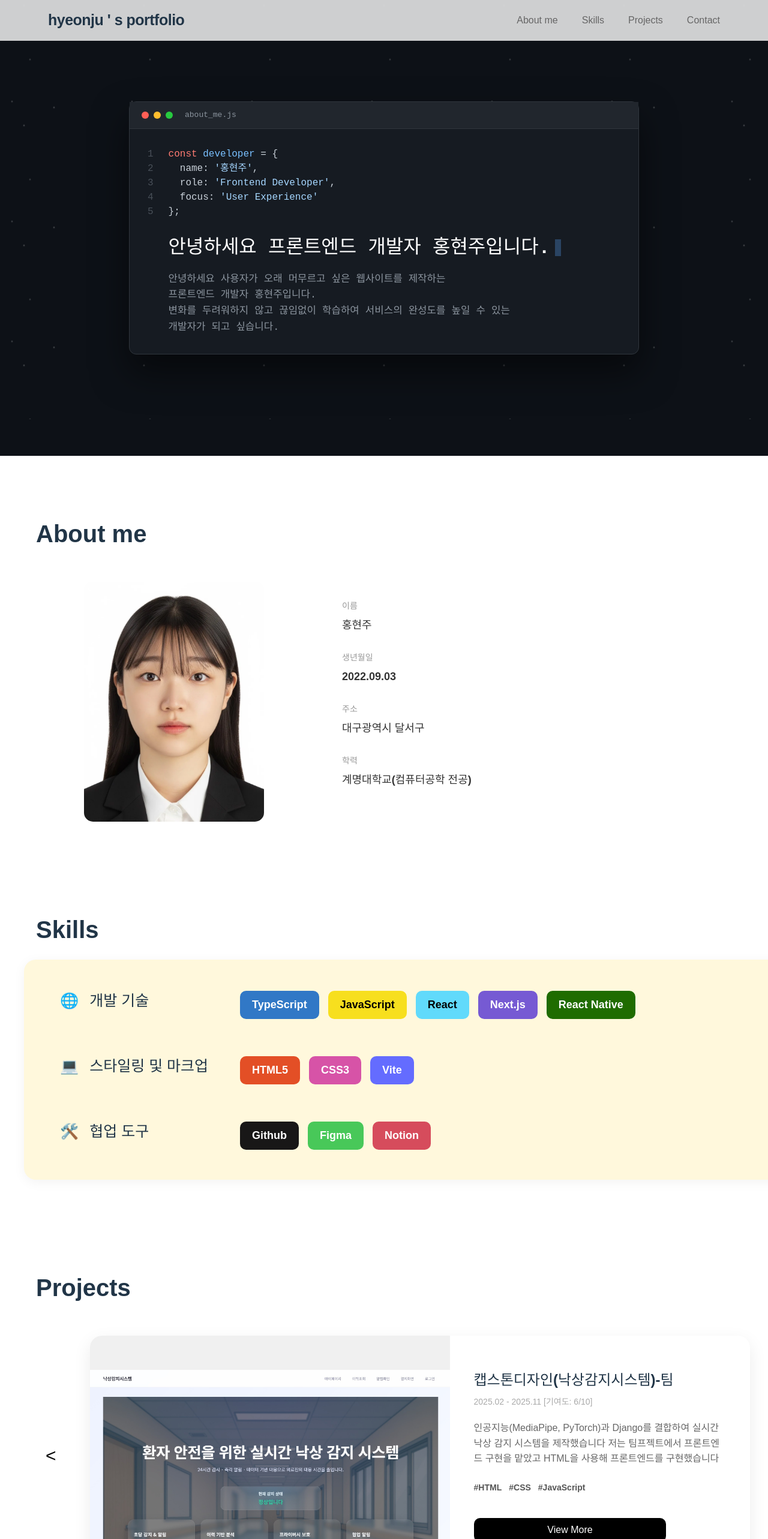
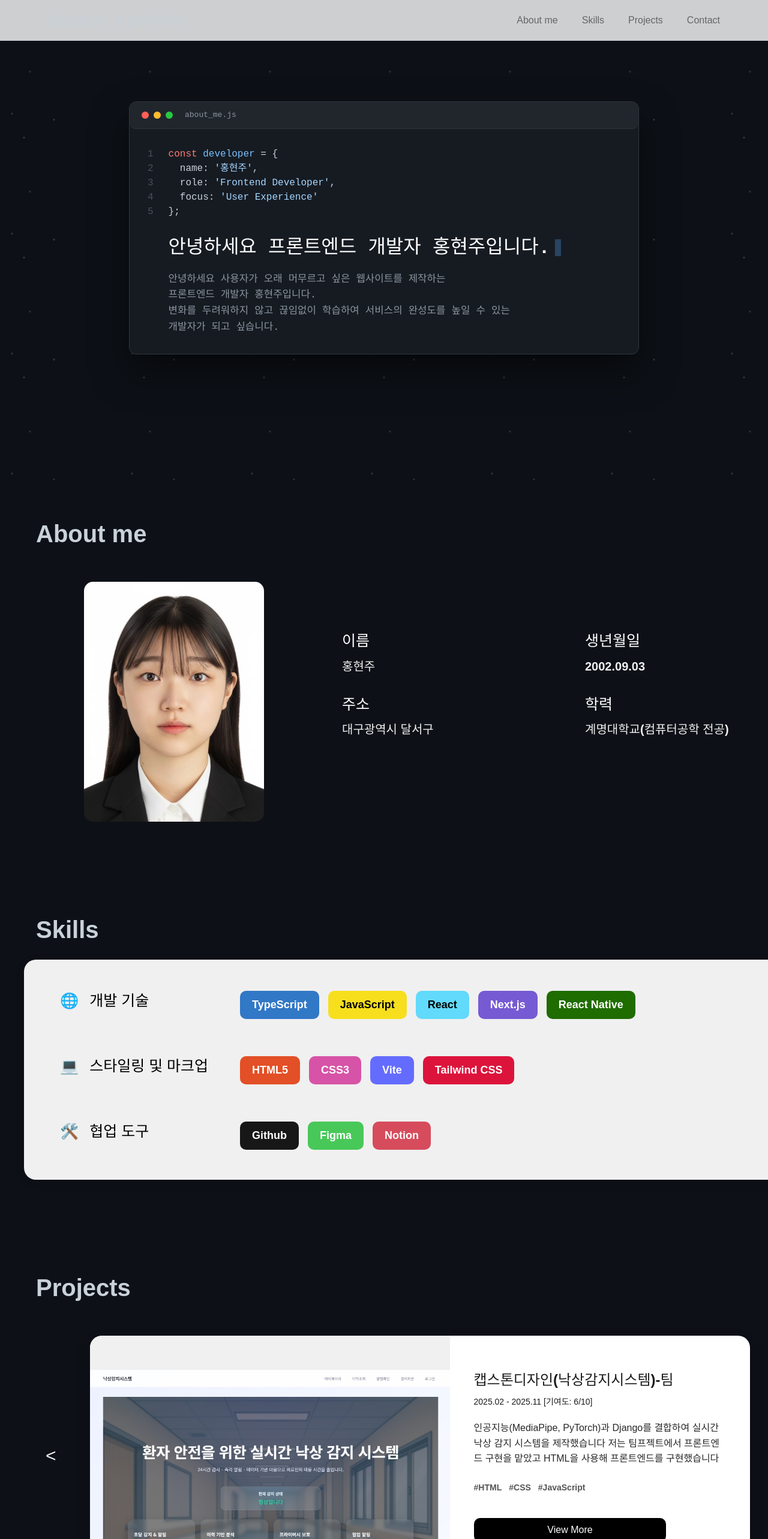
Before and after one commit to hyeonju093/my-portfolio, a React (Vite) app: page / in a window 1280 px wide. Shown: the top 2566 px of the page at 60% size. Built offline with nearby package versions, Linux system fonts and the light colour scheme; a web font is replaced by a local one.

Commit message:
디자인 수정 및 오타 점검

```diff
--- a/src/App.css
+++ b/src/App.css
@@ -1,13 +1,13 @@
 @font-face {
-  font-family: 'esamanru';
-  src: url('./font/esamanru Medium.ttf') format('truetype');
+  font-family: "esamanru";
+  src: url("./font/esamanru Medium.ttf") format("truetype");
   font-weight: 500;
   font-style: normal;
 }
 
 @font-face {
-  font-family: 'ThinDungGuenMo';
-  src: url('./font/ThinDungGeunMo.ttf') format('truetype');
+  font-family: "ThinDungGuenMo";
+  src: url("./font/ThinDungGeunMo.ttf") format("truetype");
   font-weight: normal;
   font-style: normal;
 }
@@ -17,22 +17,25 @@
 .code-content,
 .line-numbers,
 .typing-title {
-  font-family: 'ThinDungGuenMo', monospace !important;
+  font-family: "ThinDungGuenMo", monospace !important;
 }
 
 * {
   margin: 0;
   padding: 0;
   box-sizing: border-box;
-  font-family: 'esamanru', sans-serif !important;
+  font-family: "esamanru", sans-serif !important;
 }
 
-body, html {
+body,
+html {
   margin: 0;
   padding: 0;
   width: 100%;
   overflow-x: hidden;
   scroll-behavior: smooth;
+  background-color: #0d1117;
+  color: #c9d1d9;
 }
 
 .App {
@@ -41,7 +44,6 @@ body, html {
   margin: 0;
   padding: 0;
 }
-
 
 /* 1. Header & Nav */
 .navbar {
@@ -94,28 +96,38 @@ body, html {
   display: flex;
   justify-content: center;
   align-items: center;
-  background-color: #0d1117;
+  background-color: transparent;
   position: relative;
   overflow: hidden;
   padding: 0 20px;
 }
 
 .stars {
-  position: absolute;
-  top: 0; left: 0; width: 100%; height: 100%;
+  position: fixed;
+  top: 0;
+  left: 0;
+  width: 100%;
+  height: 100%;
   background-image:
-    radial-gradient(2px 2px at 20px 30px, #eee, rgba(0,0,0,0)),
-    radial-gradient(2px 2px at 40px 70px, #fff, rgba(0,0,0,0)),
-    radial-gradient(2px 2px at 50px 160px, #ddd, rgba(0,0,0,0)),
-    radial-gradient(2px 2px at 90px 40px, #fff, rgba(0,0,0,0));
+    radial-gradient(2px 2px at 20px 30px, #eee, rgba(0, 0, 0, 0)),
+    radial-gradient(2px 2px at 40px 70px, #fff, rgba(0, 0, 0, 0)),
+    radial-gradient(2px 2px at 50px 160px, #ddd, rgba(0, 0, 0, 0)),
+    radial-gradient(2px 2px at 90px 40px, #fff, rgba(0, 0, 0, 0));
   background-size: 200px 200px;
+  background-repeat: repeat;
   opacity: 0.3;
-  animation: starsAnimation 100s linear infinite;
+  animation: starsAnimation 30s linear infinite;
+  pointer-events: none;
+  z-index: 0;
 }
 
 @keyframes starsAnimation {
-  from { transform: translateY(0); }
-  to { transform: translateY(-1000px); }
+  from {
+    background-position: 0 0;
+  }
+  to {
+    background-position: 0 -200px;
+  }
 }
 
 .code-window {
@@ -136,24 +148,38 @@ body, html {
   display: flex;
   align-items: center;
   border-bottom: 1px solid #30363d;
+  border-radius: 10px;
 }
 
-.action-buttons { display: flex; gap: 8px; }
-.dot { width: 12px; height: 12px; border-radius: 50%; }
-.red { background: #ff5f56; }
-.yellow { background: #ffbd2e; }
-.green { background: #27c93f; }
+.action-buttons {
+  display: flex;
+  gap: 8px;
+}
+.dot {
+  width: 12px;
+  height: 12px;
+  border-radius: 50%;
+}
+.red {
+  background: #ff5f56;
+}
+.yellow {
+  background: #ffbd2e;
+}
+.green {
+  background: #27c93f;
+}
 .file-tab {
   color: #8b949e;
   font-size: 13px;
-  font-family: 'monospace';
+  font-family: "monospace";
   margin-left: 20px;
 }
 
 .code-body {
   display: flex;
   padding: 30px;
-  font-family: 'Consolas', 'Monaco', 'Courier New', monospace;
+  font-family: "Consolas", "Monaco", "Courier New", monospace;
 }
 
 .line-numbers {
@@ -172,12 +198,18 @@ body, html {
   line-height: 1.5;
 }
 
-.keyword { color: #ff7b72; }
-.variable { color: #79c0ff; }
-.string { color: #a5d6ff; }
+.keyword {
+  color: #ff7b72;
+}
+.variable {
+  color: #79c0ff;
+}
+.string {
+  color: #a5d6ff;
+}
 
 .hero h2 {
-  font-size: 2.0rem !important;
+  font-size: 2rem !important;
   color: #ffffff;
   margin-top: 25px;
   margin-bottom: 15px;
@@ -203,14 +235,21 @@ body, html {
 }
 
 @keyframes fadeInUp {
-  from { opacity: 0; transform: translateY(30px); }
-  to { opacity: 1; transform: translateY(0); }
+  from {
+    opacity: 0;
+    transform: translateY(30px);
+  }
+  to {
+    opacity: 1;
+    transform: translateY(0);
+  }
 }
 
 @keyframes blink {
-  50% { opacity: 0; }
+  50% {
+    opacity: 0;
+  }
 }
-
 
 /* 3. About Me */
 .about-section {
@@ -219,6 +258,7 @@ body, html {
   margin-top: 100px;
   padding: 0 40px;
   align-items: center;
+  /* background-color: #0d1117; */
 }
 
 .section-title {
@@ -258,12 +298,13 @@ body, html {
 }
 
 .about-content {
+  margin-top: 50px;
   flex: 1;
 }
 
 .info-grid {
   display: grid;
-  grid-template-columns: repeat(2, 1.fr);
+  grid-template-columns: repeat(2, 1fr);
   gap: 30px 20px;
   margin-top: 30px;
   margin-bottom: 40px;
@@ -277,19 +318,19 @@ body, html {
 }
 
 .info-label {
-  font-size: 14px;
-  color: #999;
+  font-size: 25px;
+  color: #fff;
   font-weight: 600;
 }
 
 .info-value {
-  font-size: 18px;
+  font-size: 20px;
   font-weight: 700;
-  color: #333;
+  color: #f0f0f0;
 }
 
 /* 4. Skills */
-.section-title{
+.section-title {
   font-size: 40px;
   margin-left: 20px;
   margin-bottom: 20px;
@@ -303,7 +344,7 @@ body, html {
 }
 
 .skills-board {
-  background-color: cornsilk;
+  background-color: #f0f0f0;
   padding: 50px 60px;
   border-radius: 20px;
   width: 100%;
@@ -320,7 +361,9 @@ body, html {
   margin-bottom: 30px;
 }
 
-.skill-group:last-child { margin-bottom: 0; }
+.skill-group:last-child {
+  margin-bottom: 0;
+}
 
 .skill-category {
   display: flex;
@@ -338,6 +381,7 @@ body, html {
   font-weight: 700;
   font-size: 25px;
   align-items: flex-start;
+  color: #000;
 }
 
 .skill-tags {
@@ -358,17 +402,44 @@ body, html {
   color: white;
 }
 
-.tag.ts { background-color: #3178c6; }
-.tag.js { background-color: #f7df1e; color: black; }
-.tag.react { background-color: #61dafb; color: black; }
-.tag.nextjs { background-color: #765ad3;}
-.tag.reactnative { background-color: #1f6c00}
-.tag.html { background-color: #e34f26; }
-.tag.css { background-color: #d753a7; }
-.tag.vite { background-color: #646cff; }
-.tag.github { background-color: #181717; }
-.tag.figma { background-color: #48c859; }
-.tag.notion { background-color: #d64c5c;}
+.tag.ts {
+  background-color: #3178c6;
+}
+.tag.js {
+  background-color: #f7df1e;
+  color: black;
+}
+.tag.react {
+  background-color: #61dafb;
+  color: black;
+}
+.tag.nextjs {
+  background-color: #765ad3;
+}
+.tag.reactnative {
+  background-color: #1f6c00;
+}
+.tag.html {
+  background-color: #e34f26;
+}
+.tag.css {
+  background-color: #d753a7;
+}
+.tag.vite {
+  background-color: #646cff;
+}
+.tag.tailwind {
+  background-color: crimson;
+}
+.tag.github {
+  background-color: #181717;
+}
+.tag.figma {
+  background-color: #48c859;
+}
+.tag.notion {
+  background-color: #d64c5c;
+}
 
 /* 5.projects */
 .projects-section {
@@ -428,21 +499,22 @@ body, html {
   text-align: left;
 }
 
-.project-info h4{
+.project-info h4 {
   font-size: 24px;
   margin-bottom: 8px;
+  color: #1c1c1c;
 }
 
 .project-period {
   font-size: 14px;
-  color: #aaa;
+  color: #1c1c1c;
   margin-bottom: 20px;
 }
 
 .project-desc {
   font-size: 16px;
   line-height: 1.6;
-  color: #666;
+  color: #282828;
 }
 
 .project-tags {
@@ -464,13 +536,14 @@ body, html {
   margin-right: 100px;
 }
 
-.btn-view, .btn-more {
+.btn-view,
+.btn-more {
   flex: 1;
   padding: 10px;
   text-align: center;
   border-radius: 10px;
   cursor: pointer;
-  font-family: 'esamanru', sans-serif;
+  font-family: "esamanru", sans-serif;
   background-color: #000000;
   color: #ffffff;
 }
@@ -479,7 +552,7 @@ body, html {
   background: none;
   border: none;
   font-size: 30px;
-  color: #000000;
+  color: #f1f1f1;
   cursor: pointer;
   transition: 0.2s;
 }
@@ -490,13 +563,14 @@ body, html {
 
 /* 6. footer */
 .footer-container {
-  background-color: #f9f9f9;
+  background-color: transparent;
   padding: 80px 0 40px 0;
   margin-top: 100px;
   display: flex;
   flex-direction: column;
   align-items: center;
   width: 100%;
+  z-index: 10;
 }
 
 .contact-info {
@@ -508,7 +582,7 @@ body, html {
   font-size: 25px;
   font-weight: 400;
   margin: 10px 0;
-  color: #222;
+  color: #f0f0f0;
   letter-spacing: -1px;
 }
 
@@ -539,15 +613,11 @@ body, html {
   color: #333;
 }
 
-
 @media (max-width: 768px) {
   * {
     box-sizing: border-box !important;
   }
 
-  html, body {
-    background-color: #ffffff;
-  }
   .navbar {
     padding: 15px 20px;
     flex-direction: column;
--- a/src/App.jsx
+++ b/src/App.jsx
@@ -85,7 +85,7 @@ function App() {
 1. 구조 선택 과정 및 상태 관리\n- 가볍고 직관적인 상태 관리 : React Native 환경에서 직관적인 상태 관리를 위해 Zustand를 도입해 리렌더링 성능을 최적화하고, 코드 가독성을 개선했습니다
 2. 데이터 흐름\n- 데이터의 지속성과 실시간성 : 동일한 사용자가 다른 어플로 접속했을 때 데이터가 유실되는 문제와 사용자별 데이터 분리를 위해 Firebase Firestore를 활용해 실시간으로 데이터를 동기화하고 사용자별 맞춤형 대시보드를 구현했습니다
 3. 사용자의 입장 고민\n- 직관적인 인터페이스 : 사용자가 습관을 기록하는 과정에서 번거로움을 느끼면 서비스 이탈로 이어진다는 점을 주목하고, 메인 대시보드에서 체크 박스 터치 한 번만으로 즉시 상태가 업데이트 되는 one-tap 로그 기능을 구현했습니다
-4. 개발 과정에서이 도전\n- 모바일 UX 최적화 : Expo 환경을 활용해 빠른 프로토타이핑과 테스트 사이클을 구축했고, TypeScript를 적용해 유지보수가 용이한 코드 구조를 확립했습니다
+4. 개발 과정에서의 도전\n- 모바일 UX 최적화 : Expo 환경을 활용해 빠른 프로토타이핑과 테스트 사이클을 구축했고, TypeScript를 적용해 유지보수가 용이한 코드 구조를 확립했습니다
 - 실시간 성취도 시스템 : 단순히 기록을 넘어 일일/주간 성취도를 계산하도록 구현하여 사용자의 지속적인 동기부여를 이끌어냈습니다`,
       image: habitAppImg,
       tags: ["React native", "Expo", "Firebase", "Zustand"],
@@ -100,7 +100,7 @@ function App() {
 1. 구조 선택 과정 및 상태 관리\n- 예측 가능한 전역 상태 관리 : 복잡한 주가 데이터와 현재 자산, 채결 내역 간의 상호작용을 관리하기 위해 Zustand를 활용해 컴포넌트 간 데이터 흐름을 명확하게 유지했습니다
 2. 데이터 흐름\n- 주가 데이터 시각화 : Recharts 라이브러리릃 활용해 종목별 주가 변동을 차트로 시각화하였고, 주가의 상승과 하락에 따른 컬러 변경을 적용해 주가 변동성을 직관적으로 파악할 수 있도록 구현했습니다
 3. 사용자의 입장 고민\n- 신속하고 명확한 UX : 사용자가 모의 주식 매도 및 매수 시 사용 가능한 자산과 예상 결제 금액이 실시간으로 계산되도록 하여 주문 오류를 방지하고 반응성 높은 인터페이스를 제공했습니다
-4. 개발 과정에서이 도전\n- TypeScript 기반의 안전한 타입 방어 : 차트 라이브러리와 전역 데이터들 간의 타입 불일치를 방지하기 위해 Strict Interface 패턴을 적용해 빌드 안정성과 코드 유지보수성을 극대화했습니다
+4. 개발 과정에서의 도전\n- TypeScript 기반의 안전한 타입 방어 : 차트 라이브러리와 전역 데이터들 간의 타입 불일치를 방지하기 위해 Strict Interface 패턴을 적용해 빌드 안정성과 코드 유지보수성을 극대화했습니다
 - 모의 자산 및 거래 검증 로직 : 매수 시 현금 잔액 부족 및 매도 시 보유 수량 초과와 같은 예외 처리를 꼼꼼히 설계하여 실제 거래 환경과 유사하도록 구현했습니다`,
       image: tradingImg,
       tags: ["React", "TypeScript", "Zustand", "Recharts", "Tailwind CSS"],
@@ -215,7 +215,7 @@ function App() {
               </div>
               <div className="info-item">
                 <span className="info-label">생년월일</span>
-                <span className="info-value">2022.09.03</span>
+                <span className="info-value">2002.09.03</span>
               </div>
               <div className="info-item">
                 <span className="info-label">주소</span>
@@ -257,6 +257,7 @@ function App() {
               <span className="tag html">HTML5</span>
               <span className="tag css">CSS3</span>
               <span className="tag vite">Vite</span>
+              <span className="tag tailwind">Tailwind CSS</span>
             </div>
           </div>
 
--- a/src/components/ProjectModal.css
+++ b/src/components/ProjectModal.css
@@ -23,8 +23,14 @@
 }
 
 @keyframes modal-fade-in {
-  from { opacity: 0; transform: translateY(-20px); }
-  to { opacity: 1; transform: translateY(0); }
+  from {
+    opacity: 0;
+    transform: translateY(-20px);
+  }
+  to {
+    opacity: 1;
+    transform: translateY(0);
+  }
 }
 
 .modal-close-btn {
@@ -49,6 +55,7 @@
 .modal-title {
   margin: 20px 0 10px;
   font-size: 1.5rem;
+  color: #1c1c1c;
 }
 
 .modal-tech-stack {
```
